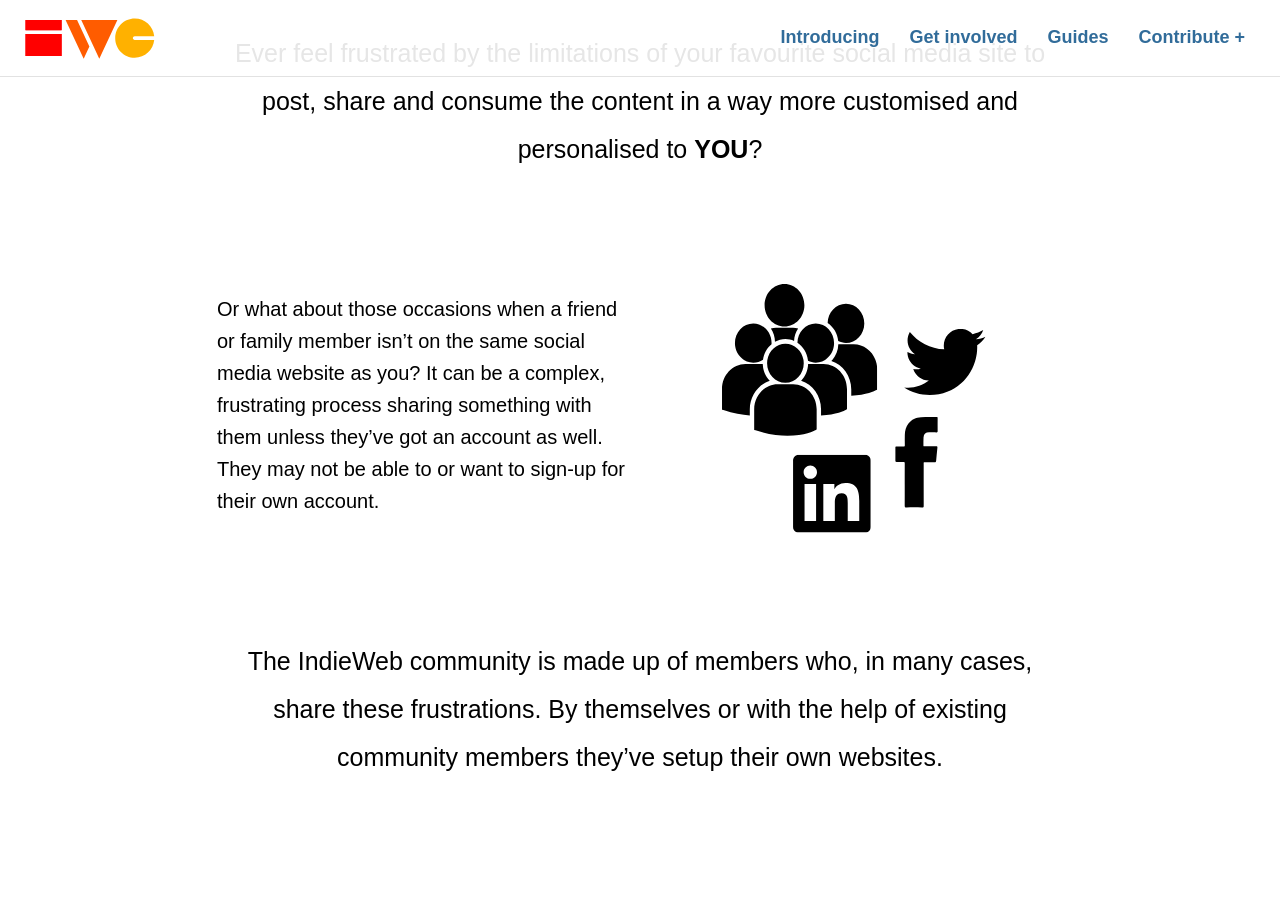
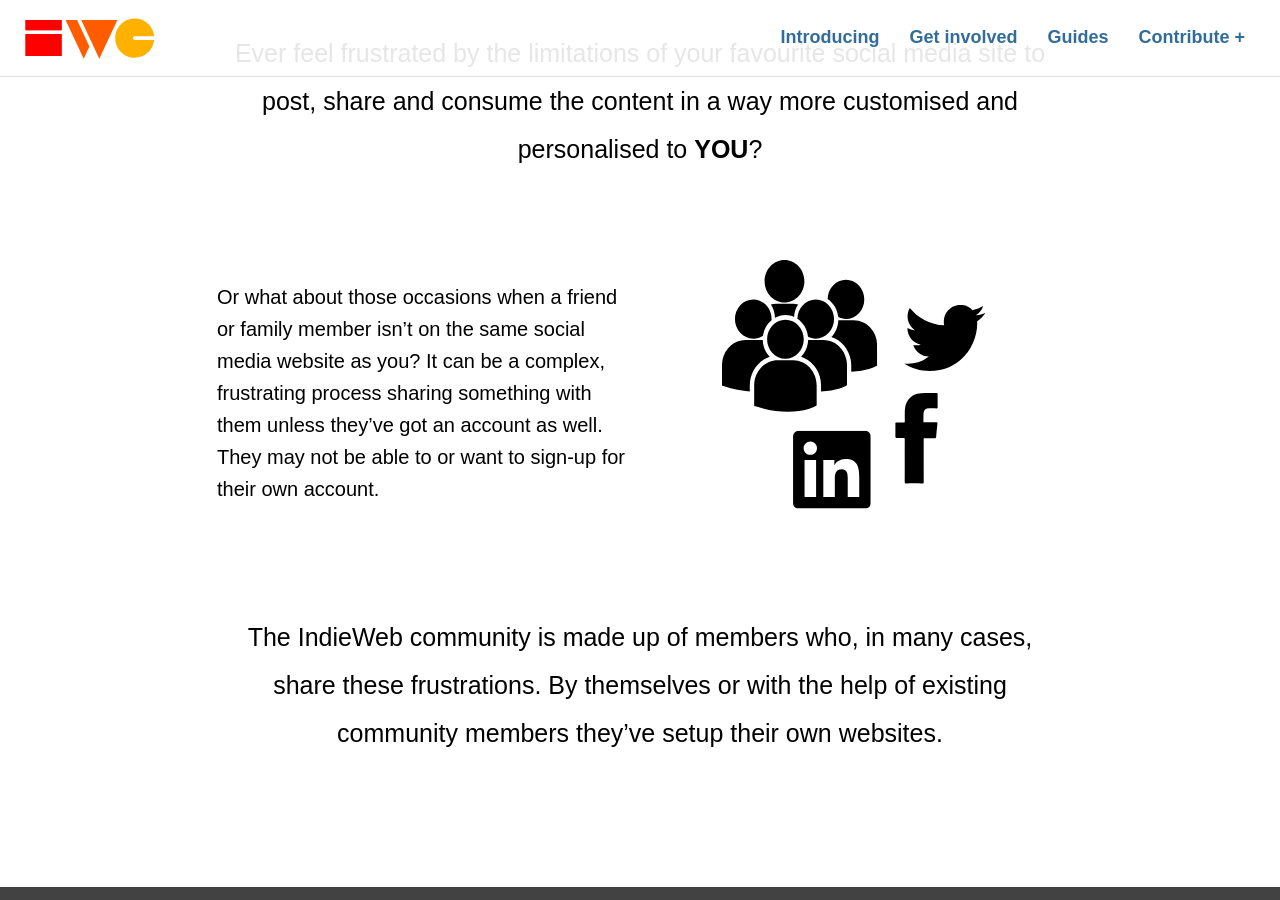
Before and after one commit to calumryan/indieweb-guides, a Jekyll site: the page built from index.md, in a window 1280 px wide and 900 px high, scrolled down 658 px. Built offline with Jekyll 4.4.1, drawn with Linux system fonts in a browser that asks for light colours.

Commit message:
Font rendering and style changes

```diff
--- a/_config.yml
+++ b/_config.yml
@@ -6,8 +6,8 @@
 description: Clear, simple guides to taking greater control of your data on the Web
 logo: head.jpg
 search: true
-#url: http://127.0.0.1:4000
-url: https://indiewebguides.org
+url: http://127.0.0.1:4000
+#url: https://indiewebguides.org
 
 # Jekyll configuration
 
--- a/_includes/head.html
+++ b/_includes/head.html
@@ -34,9 +34,10 @@
     padding-top: 48px;
 }
 </style>
-<link rel="stylesheet" href="{{ site.url }}/assets/css/main.css">
+
 <!-- Webfonts -->
 <script src="https://use.edgefonts.net/source-sans-pro:n2,i2,n3,i3,n4,i4,n6,i6,n7,i7,n9,i9;source-code-pro:n4,n7;volkhov.js"></script>
+<link rel="stylesheet" href="{{ site.url }}/assets/css/main.css">
 
 <meta http-equiv="cleartype" content="on">
 
--- a/_sass/_layout.scss
+++ b/_sass/_layout.scss
@@ -74,6 +74,7 @@
 
       &:last-child {
         padding-bottom: 0;
+        margin-bottom: 0;
       }
     }
     .column {
--- a/package.json
+++ b/package.json
@@ -19,5 +19,8 @@
     "grunt-contrib-uglify": "git://github.com/gruntjs/grunt-contrib-uglify.git#harmony",
     "grunt-contrib-watch": "~0.5.2",
     "grunt-svgmin": "~0.2.0"
+  },
+  "dependencies": {
+    "grunt-contrib-uglify-es": "git://github.com/gruntjs/grunt-contrib-uglify.git#harmony"
   }
 }
```
Also changed, not shown: 1 other file.
